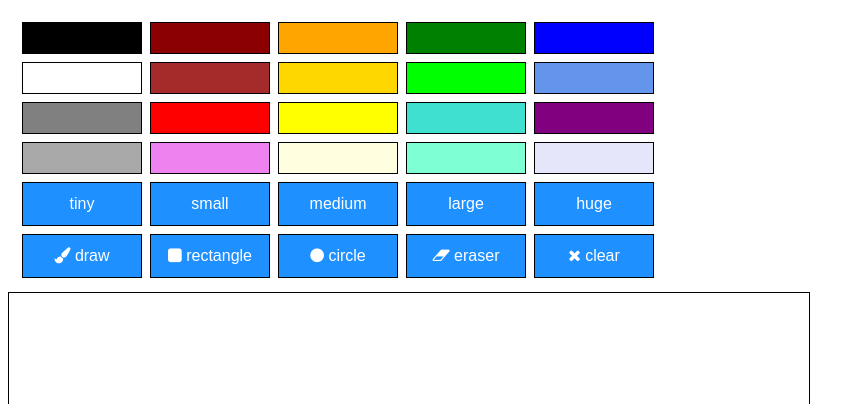
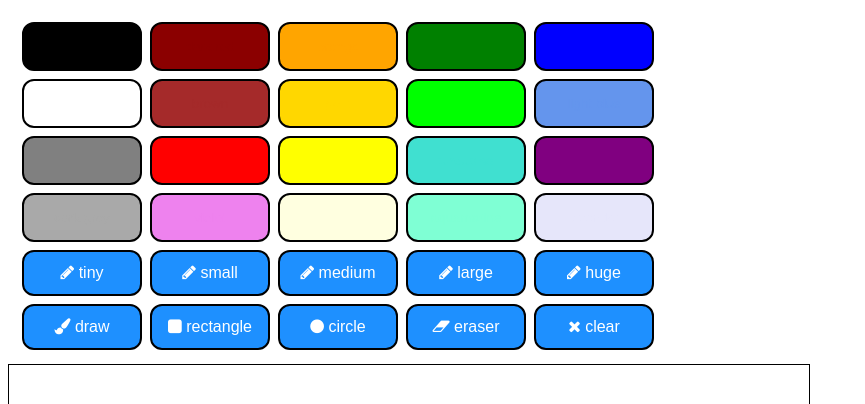
Before and after one commit to pirateZilla/paint-splatter, a plain HTML site: page www/index.html in a window 1280 px wide. Shown: the top 404 px of the page, without its empty margins (0-865 px from the left). Drawn offline with nearby package versions, Linux system fonts and the light colour scheme.

Commit message:
button css beautified

```diff
--- a/www/css/main.css
+++ b/www/css/main.css
@@ -16,8 +16,11 @@ canvas {
   display: inline-block;
   margin: 4px 4px;
   cursor: pointer;
-  border: 1px solid black;
+  border: 2px solid black;
   width: 120px;
+  -webkit-transition-duration: 0.4s; /* Safari */
+  transition-duration: 0.4s;
+  border-radius: 12px;
 }
 
 .tool-btn {
@@ -27,107 +30,234 @@ canvas {
   padding: 12px 16px;
   font-size: 16px;
   cursor: pointer;
-  border: 1px solid black;
+  border: 2px solid black;
+}
+
+.tool-btn:hover {
+  background-color:white;
+  color:dodgerblue;
+  border: 2px solid dodgerblue;
+
 }
 
 
 
 .black {
   background-color: black;
-  color: white;
+  color: black;
+}
+
+.black:hover {
+  background-color: white;
+  color: black;
+  border: 2px solid black;
 }
 
 .white {
   background-color: white;
-  color: black;
+  color: white;
+}
+
+.white:hover {
+  background-color: black;
+  color: white;
+  border: 2px solid white;
 }
 
 .gray {
   background-color: gray;
-  color: white;
+  color: gray;
+}
+
+.gray:hover {
+  background-color: white;
+  color: gray;
+  border: 2px solid gray;
 }
 
 .darkgray {
   background-color: darkgray;
-  color: white;
+  color: darkgray;
+}
+
+.darkgray:hover {
+  background-color: white;
+  color: darkgray;
+  border: 2px solid darkgray;
 }
 
 .darkred {
   background-color: darkred;
-  color: white;
+  color: darkred;
+}
+
+.darkred:hover {
+  background-color: white;
+  color: darkred;
+  border: 2px solid darkred;
 }
 
 .brown {
   background-color: brown;
-  color: white;
+  color: brown;
+}
+
+.brown:hover {
+  background-color: white;
+  color: brown;
+  border: 2px solid brown;
 }
 
 .red {
   background-color: red;
-  color: white;
+  color: red;
+}
+
+.red:hover {
+  background-color: white;
+  color: red;
+  border: 2px solid red;
 }
 
 .violet {
   background-color: violet;
-  color: white;
+  color: violet;
+}
+
+.violet:hover {
+  background-color: white;
+  color: violet;
+  border: 2px solid violet;
 }
 
 .orange {
   background-color: orange;
-  color: white;
+  color: orange;
+}
+
+.orange:hover {
+  background-color: white;
+  color: orange;
+  border: 2px solid orange;
 }
 
 .gold {
   background-color: gold;
-  color: white;
+  color: gold;
+}
+
+.gold:hover {
+  background-color: white;
+  color: gold;
+  border: 2px solid gold;
 }
 
 .yellow {
   background-color: yellow;
-  color: white;
+  color: yellow;
+}
+
+.yellow:hover {
+  background-color: white;
+  color: gold;
+  border: 2px solid yellow;
 }
 
 .lightyellow {
   background-color: lightyellow;
-  color: white;
+  color: lightyellow;
+}
+
+.lightyellow:hover {
+  background-color: white;
+  color: gold;
+  border: 2px solid lightyellow;
 }
 
 .green {
   background-color: green;
-  color: white;
+  color: green;
+}
+
+.green:hover {
+  background-color: white;
+  color: green;
+  border: 2px solid green;
 }
 
 .lime {
   background-color: lime;
-  color: white;
+  color: lime;
+}
+
+.lime:hover {
+  background-color: white;
+  color: lime;
+  border: 2px solid lime;
 }
 
 .turquoise {
   background-color: turquoise;
-  color: white;
+  color: turquoise;
+}
+
+.turquoise:hover {
+  background-color: white;
+  color: turquoise;
+  border: 2px solid turquoise;
 }
 
 .aquamarine {
   background-color: aquamarine;
-  color: white;
+  color: aquamarine;
+}
+
+.aquamarine:hover {
+  background-color: white;
+  color: turquoise;
+  border: 2px solid aquamarine;
 }
 
 .blue {
   background-color: blue;
-  color: white;
+  color: blue;
+}
+
+.blue:hover {
+  background-color: white;
+  color: blue;
+  border: 2px solid blue;
 }
 
 .cornflowerblue {
   background-color: cornflowerblue;
-  color: white;
+  color: cornflowerblue;
+}
+
+.cornflowerblue:hover {
+  background-color: white;
+  color: cornflowerblue;
+  border: 2px solid cornflowerblue;
 }
 
 .purple {
   background-color: purple;
-  color: white;
+  color: purple;
+}
+
+.purple:hover {
+  background-color: white;
+  color: purple;
+  border: 2px solid purple;
 }
 
 .lavender {
   background-color: lavender;
-  color: white;
+  color: lavender;
 }
+
+.lavender:hover {
+  background-color: white;
+  color: purple;
+  border: 2px solid lavender;
+}
--- a/www/index.html
+++ b/www/index.html
@@ -14,31 +14,31 @@
             <div id="tools">
                 <div id="colours">
                     <div class="grid-container">
-                        <button class="button grid-item black" id="black" onclick="changeColour('black')"></button>
-                        <button class="button grid-item darkred" id="darkred" onclick="changeColour('darkred')"></button>
-                        <button class="button grid-item orange" id="orange" onclick="changeColour('orange')"></button>
-                        <button class="button grid-item green" id="green" onclick="changeColour('green')"></button>
-                        <button class="button grid-item blue" id="blue" onclick="changeColour('blue')"></button>
-                        <button class="button grid-item white" id="white" onclick="changeColour('white')"></button>
-                        <button class="button grid-item brown" id="brown" onclick="changeColour('brown')"></button>
-                        <button class="button grid-item gold" id="gold" onclick="changeColour('gold')"></button>
-                        <button class="button grid-item lime" id="lime" onclick="changeColour('lime')"></button>
-                        <button class="button grid-item cornflowerblue" id="cornflowerblue" onclick="changeColour('cornflowerblue')"></button>
-                        <button class="button grid-item gray" id="gray" onclick="changeColour('gray')"></button>
-                        <button class="button grid-item red" id="red" onclick="changeColour('red')"></button>
-                        <button class="button grid-item yellow" id="yellow" onclick="changeColour('yellow')"></button>
-                        <button class="button grid-item turquoise" id="turquoise" onclick="changeColour('turquoise')"></button>
-                        <button class="button grid-item purple" id="purple" onclick="changeColour('purple')"></button>
-                        <button class="button grid-item darkgray" id="darkgray" onclick="changeColour('darkgray')"></button>
-                        <button class="button grid-item violet" id="violet" onclick="changeColour('violet')"></button>
-                        <button class="button grid-item lightyellow" id="lightyellow" onclick="changeColour('lightyellow')"></button>
-                        <button class="button grid-item aquamarine" id="aquamarine" onclick="changeColour('aquamarine')"></button>
-                        <button class="button grid-item lavender" id="lavender" onclick="changeColour('lavender')"></button>
-                        <button class="button tool-btn tiny" id="size1" onclick="changeBrushSize('5')">tiny</button>
-                        <button class="button tool-btn small" id="size2" onclick="changeBrushSize('10')">small</button>
-                        <button class="button tool-btn medium" id="size3" onclick="changeBrushSize('20')">medium</button>
-                        <button class="button tool-btn large" id="size4" onclick="changeBrushSize('50')">large</button>
-                        <button class="button tool-btn huge" id="size5" onclick="changeBrushSize('100')">huge</button>
+                        <button class="button grid-item black" id="black" onclick="changeColour('black')">black</button>
+                        <button class="button grid-item darkred" id="darkred" onclick="changeColour('darkred')">dark red</button>
+                        <button class="button grid-item orange" id="orange" onclick="changeColour('orange')">orange</button>
+                        <button class="button grid-item green" id="green" onclick="changeColour('green')">green</button>
+                        <button class="button grid-item blue" id="blue" onclick="changeColour('blue')">blue</button>
+                        <button class="button grid-item white" id="white" onclick="changeColour('white')">white</button>
+                        <button class="button grid-item brown" id="brown" onclick="changeColour('brown')">brown</button>
+                        <button class="button grid-item gold" id="gold" onclick="changeColour('gold')">gold</button>
+                        <button class="button grid-item lime" id="lime" onclick="changeColour('lime')">lime</button>
+                        <button class="button grid-item cornflowerblue" id="cornflowerblue" onclick="changeColour('cornflowerblue')">light blue</button>
+                        <button class="button grid-item gray" id="gray" onclick="changeColour('gray')">grey</button>
+                        <button class="button grid-item red" id="red" onclick="changeColour('red')">red</button>
+                        <button class="button grid-item yellow" id="yellow" onclick="changeColour('yellow')">yellow</button>
+                        <button class="button grid-item turquoise" id="turquoise" onclick="changeColour('turquoise')">turquoise</button>
+                        <button class="button grid-item purple" id="purple" onclick="changeColour('purple')">purple</button>
+                        <button class="button grid-item darkgray" id="darkgray" onclick="changeColour('darkgray')">dark grey</button>
+                        <button class="button grid-item violet" id="violet" onclick="changeColour('violet')">violet</button>
+                        <button class="button grid-item lightyellow" id="lightyellow" onclick="changeColour('lightyellow')">light yellow</button>
+                        <button class="button grid-item aquamarine" id="aquamarine" onclick="changeColour('aquamarine')">aquamarine</button>
+                        <button class="button grid-item lavender" id="lavender" onclick="changeColour('lavender')">lavender</button>
+                        <button class="button tool-btn tiny" id="size1" onclick="changeBrushSize('5')"><i class="fa fa-pencil"></i> tiny</button>
+                        <button class="button tool-btn small" id="size2" onclick="changeBrushSize('10')"><i class="fa fa-pencil"></i> small</button>
+                        <button class="button tool-btn medium" id="size3" onclick="changeBrushSize('20')"><i class="fa fa-pencil"></i> medium</button>
+                        <button class="button tool-btn large" id="size4" onclick="changeBrushSize('50')"><i class="fa fa-pencil"></i> large</button>
+                        <button class="button tool-btn huge" id="size5" onclick="changeBrushSize('100')"><i class="fa fa-pencil"></i> huge</button>
                         <button class="button tool-btn" id="draw" onclick="drawTool()"><i class="fa fa-paint-brush"></i> draw</button>
                         <button class="button tool-btn" id="rectangle" onclick="rectangleTool()"><i class="fa fa-square"></i> rectangle</button>
                         <button class="button tool-btn" id="circle" onclick="circleTool()"><i class="fa fa-circle"></i> circle</button>
```
